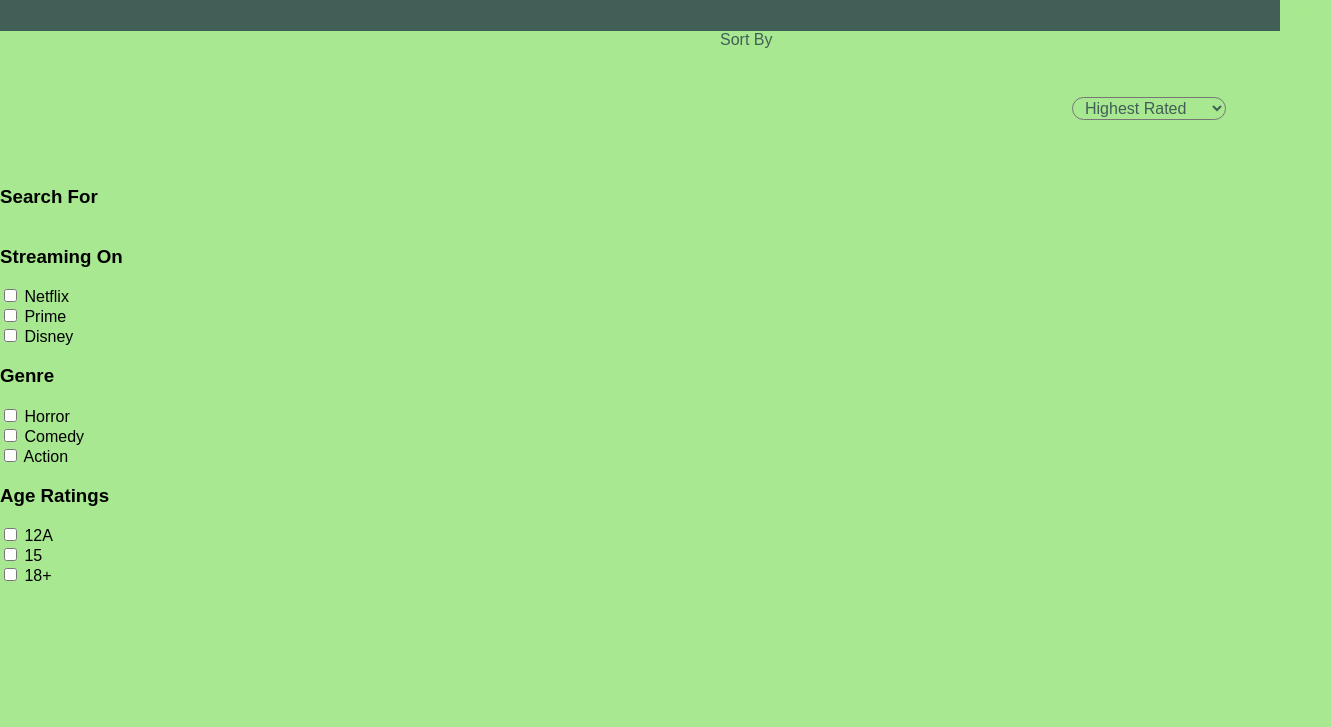
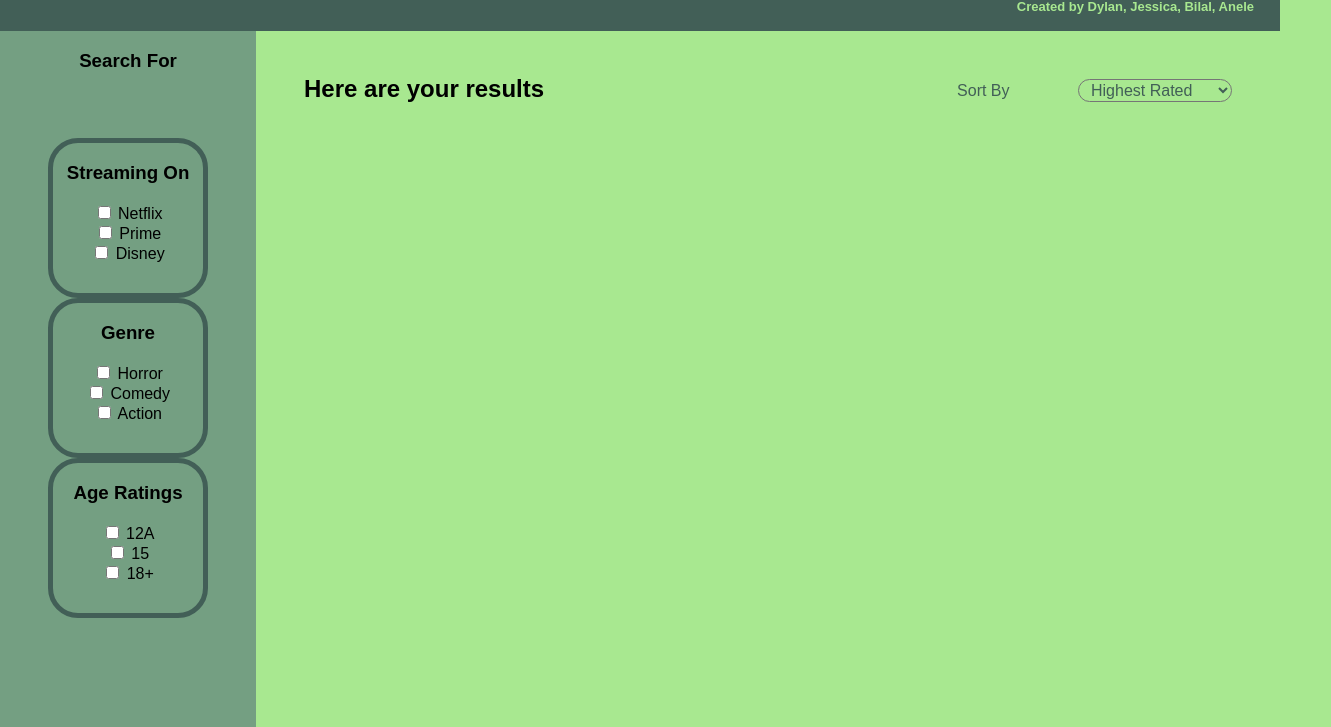
Before and after one commit to dylan909/FlikFindr, a website with bundled scripts: page src/index.html in a window 1280 px wide. Shown: the part 103-830 px from the top of the page, 1331 px wide, since content can reach past the window. Before the commit the page ends 800 px from the top, so only its background shows below. Built offline with nearby package versions, Linux system fonts and the light colour scheme.

Commit message:
added some html, css and am working out the API

```diff
--- /dev/null
+++ b/package.json
@@ -0,0 +1,5 @@
+{
+  "dependencies": {
+    "isomorphic-fetch": "^3.0.0"
+  }
+}
--- a/src/index.html
+++ b/src/index.html
@@ -9,31 +9,40 @@
 </head>
 <body>
 
+
     <header>
         <h1>Flikfindr</h1>
     <form id="form">
         <input type="text" id="search" placeholder="Search" class="search"/>
     </form>
     <h2>Created by Dylan, Jessica, Bilal, Anele</h2>
-        <nav>
+    </header>
 
-        </nav>
-    </header>
+
     <main>
+        <section id="displayAndSort">
+            <h1>
+                Here are your results
+            </h1>
+            <article id="sortBy">
                 <label for="sort" id="sortlabel">Sort By</label>
                 <select id="sort" name="sort">
                     <option value="HighestR">Highest Rated</option>
                     <option value="LowestR">Lowested Rated</option>
                     <option value="NewRelease">New Releases</option>
+                </select>
+            </article>
 
-        </select>
-        <h3>Search For</h3>
+
+
+        </section>
+
+        <section id="filterSection">
+            <h3 class="filterTitle">Search For</h3>
             <div id="content"></div>
-        <aside>
 
-        </aside>
-        <section>
-            <div id="sorting"></div>
+            <section class="filterFlex">
+                <article class="filterBoxBorder">
                     <h3 id="streaming">Streaming On</h3>
                     <input type="checkbox" id="Netflix" class="checkbox"/>
                     Netflix
@@ -44,9 +53,9 @@
                     <input type="checkbox" id="Disney" class="checkbox"/>
                     Disney
                     <br>
-        </section>
+                </article>
 
-        <section>
+                <article class="filterBoxBorder">
                     <h3 id="genre">Genre</h3>
                     <input type="checkbox" id="Horror" class="checkbox"/>
                     Horror
@@ -58,9 +67,9 @@
                     Action
                     <br>
 
-        </section>
+                </article>
 
-        <section>
+                <article class="filterBoxBorder">
                     <h3 id="ages">Age Ratings</h3>
                     <input type="checkbox" id="12A" class="checkbox"/>
                     12A
@@ -71,9 +80,11 @@
                     <input type="checkbox" id="18+" class="checkbox"/>
                     18+
                     <br>
-
+                </article>
+            </section>
         </section>
     </main>
+    <!-- <footer></footer> -->
     <script src="./script.js"></script>
 </body>
 </html>
--- a/src/script.js
+++ b/src/script.js
@@ -0,0 +1,20 @@
+//let fetch =  require('isomorphic-fetch')
+
+
+async function firstFetch(movieId){
+    try{
+        const responce = await fetch(`https://api.themoviedb.org/3/movie/${movieId}?api_key=17053cd19c5a7b4aa0ca53a9b1d6da35`)
+        const data = await responce.json()
+        makingCards(data)
+    }catch(e){
+        return `${e}`
+    }
+}
+
+
+console.log(a)
+
+function makingCards(){
+    //create the elements wihin the card
+    //add the
+}
--- a/src/style.css
+++ b/src/style.css
@@ -6,22 +6,42 @@
     font-family: "Bodoni Moda", sans-serif;
     margin: 0;
     }
+
+main {
+    display: flex;
+    flex-direction: row-reverse;
+    justify-content: flex-end;
+    height: 87vh;
+}
+
+
 header {
     background-color: #425F57;
-    display: flex;
     }
-    h1{
+header h1{
         color: #A8E890;
         align-self: center;
         margin-left: 2rem;
         font-size: xxx-large;
+        display: inline;
     }
-    h2{
+
+header form {
+    display: inline;
+}
+
+
+
+header h2{
     color: #A8E890;
-        align-self: end;
-        margin-left: 45rem;
+    display: inline;
     font-size: small;
+    position: relative;
+    float: right;
+    right: 2em;
+    top: 7em;
 }
+
 .search {
         margin: 3rem;
         margin-left: 3rem;
@@ -44,9 +64,10 @@
         display: flex;
         flex-wrap: wrap;
         }
+
+
 #sort {
         margin: 3rem;
-        margin-left: 67rem;
         background-color: transparent;
         border-radius: 50px;
         color: #425F57;
@@ -60,6 +81,66 @@
 #sortlabel {
         color: #425F57;
         margin: 1rem;
-        margin-left: 45rem;
         font-family: Bodoni Moda, sans-serif;
     }
+
+
+
+
+
+#displayAndSort {
+    display: inline-block;
+    width: 80vw;
+    float: right;
+    height: 80%;
+}
+
+#displayAndSort h1{
+    display: inline-block;
+    position: relative;
+    top: 1em;
+    left: 2em;
+
+}
+
+
+
+#filterSection{
+    display: inline-block;
+    width: 20vw;
+    height: 100%;
+    background-color: #749F82;
+}
+
+.filterTitle{
+    display: block;
+    position: relative;
+    text-align: center;
+}
+
+.filterFlex {
+    display: flex;
+    flex-direction: column;
+    align-items: center;
+    justify-content: space-between;
+    height: 60vh;
+    position: relative;
+    top: 3em;
+}
+.filterBoxBorder {
+    border: #425F57 solid 5px;
+    border-radius: 30px;
+    width: 10em;
+    height: 10em;
+    text-align: center;
+}
+
+
+
+
+
+
+#sortBy {
+    display: inline-block;
+    float: right;
+}
```
Also changed, not shown: 2 other files. Lines whose indentation alone changed are shown as unchanged.
